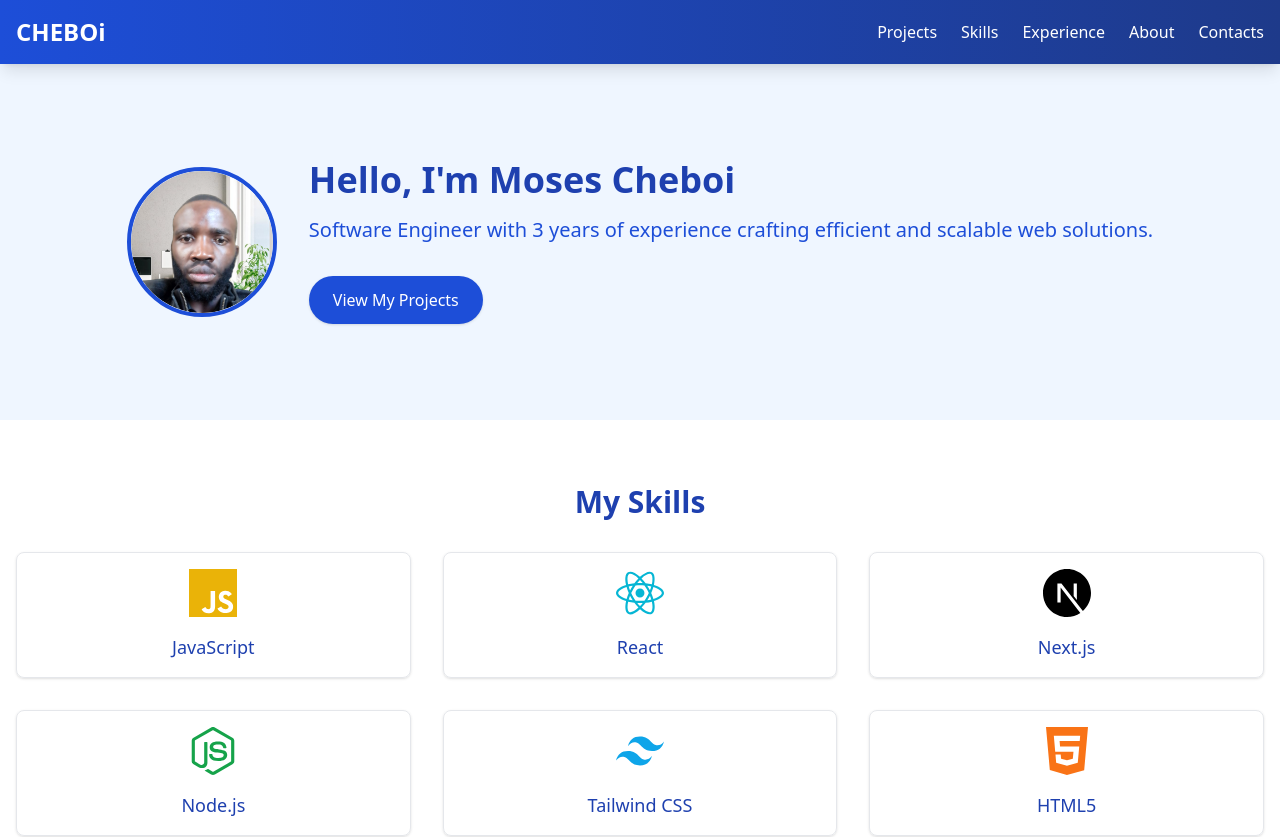
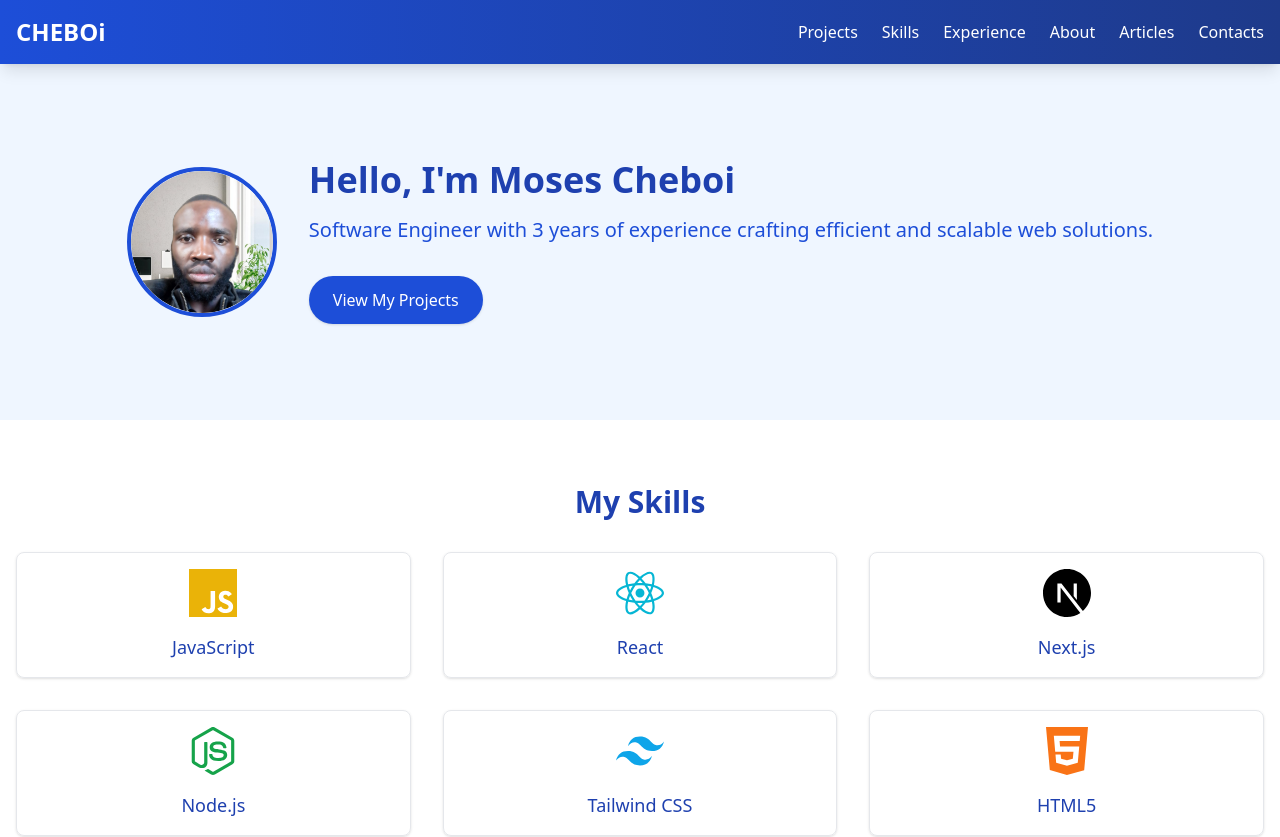
Before and after one commit to cheboi/my-website, a Next.js app: page / in a window 1280 px wide. Shown: the top 837 px of the page. Built offline with nearby package versions, Linux system fonts and the light colour scheme.

Commit message:
update home nav bar

```diff
--- a/app/page.tsx
+++ b/app/page.tsx
@@ -15,14 +15,16 @@ import {
   SiRuby,
   SiPostgresql,
 } from "react-icons/si";
-import { TbBrandCSharp, TbBrandAws  } from "react-icons/tb";
+import { TbBrandCSharp, TbBrandAws } from "react-icons/tb";
 
 export default function Home() {
   return (
     <div>
       <header className="sticky top-0 z-50 bg-gradient-to-r from-blue-700 to-blue-900 shadow-lg">
         <div className="container mx-auto px-4 py-4 flex justify-between items-center">
-          <h1 className="text-2xl font-bold text-white">CHEBOi</h1>
+          <h1 className="text-2xl font-bold text-white">
+            <Link href="/">CHEBOi</Link>
+          </h1>
           <nav>
             <ul className="flex space-x-6">
               <li>
@@ -49,12 +51,21 @@ export default function Home() {
                   Experience
                 </Link>
               </li>
+
               <li>
                 <Link
                   href="#about"
                   className="text-white hover:text-blue-300 transition-colors"
                 >
                   About
+                </Link>
+              </li>
+              <li>
+                <Link
+                  href="/articles"
+                  className="text-white hover:text-blue-300 transition-colors"
+                >
+                  Articles
                 </Link>
               </li>
               <li>
@@ -157,7 +168,9 @@ export default function Home() {
             </div>
             <div className="flex flex-col items-center p-4 border rounded-lg shadow hover:shadow-lg transition">
               <SiPostgresql className="text-5xl text-blue-600 mb-4" />
-              <span className="text-lg font-medium text-blue-800">Postgresql</span>
+              <span className="text-lg font-medium text-blue-800">
+                Postgresql
+              </span>
             </div>
             <div className="flex flex-col items-center p-4 border rounded-lg shadow hover:shadow-lg transition">
               <TbBrandAws className="text-5xl text-orange-400 mb-4" />
```
